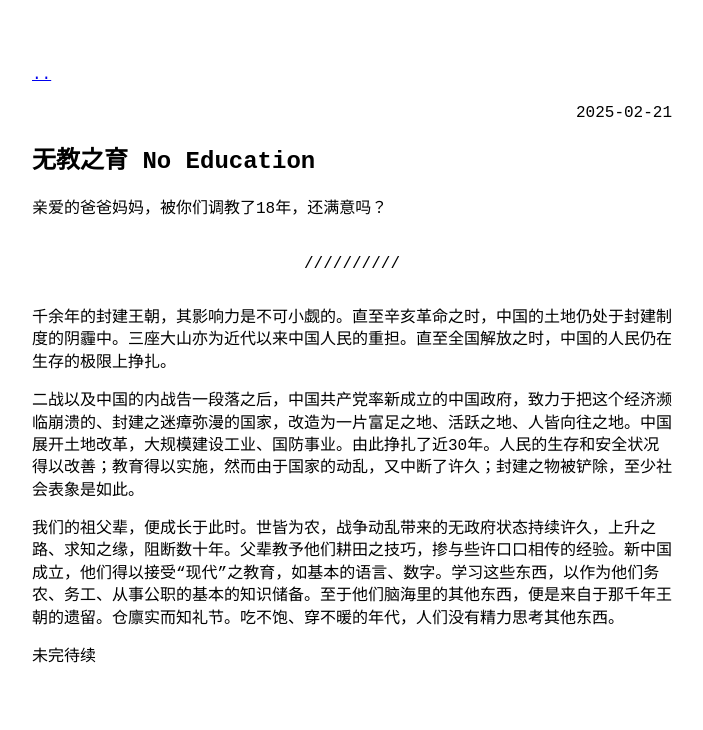
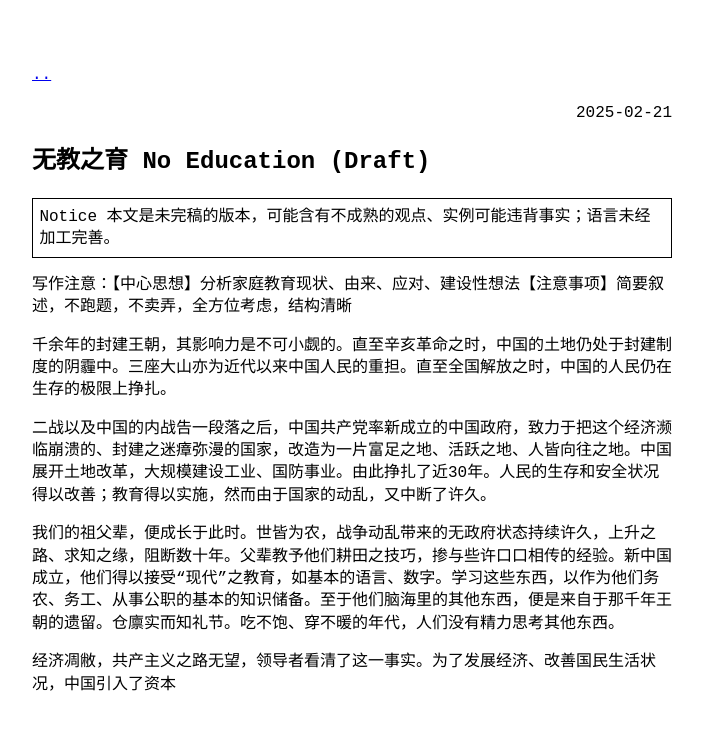
Before and after one commit to szxzip/szxzip.org, a Jekyll site: the page built from _posts/2025-02-21-no-education.md, in a window 1280 px wide. Shown: the top 730 px of the page, without its empty margins (288-991 px from the left). Built offline with Jekyll 4.4.1, drawn with Linux system fonts in a browser that asks for light colours.

Commit message:
new post

```diff
--- a/_posts/2025-02-21-no-education.md
+++ b/_posts/2025-02-21-no-education.md
@@ -1,16 +1,16 @@
 ---
 layout: post
-title: 无教之育 No Education
+title: 无教之育 No Education (Draft)
 ---
 
-亲爱的爸爸妈妈，被你们调教了18年，还满意吗？
+|Notice 本文是未完稿的版本，可能含有不成熟的观点、实例可能违背事实；语言未经加工完善。
 
----
+写作注意：【中心思想】分析家庭教育现状、由来、应对、建设性想法【注意事项】简要叙述，不跑题，不卖弄，全方位考虑，结构清晰
 
 千余年的封建王朝，其影响力是不可小觑的。直至辛亥革命之时，中国的土地仍处于封建制度的阴霾中。三座大山亦为近代以来中国人民的重担。直至全国解放之时，中国的人民仍在生存的极限上挣扎。
 
-二战以及中国的内战告一段落之后，中国共产党率新成立的中国政府，致力于把这个经济濒临崩溃的、封建之迷瘴弥漫的国家，改造为一片富足之地、活跃之地、人皆向往之地。中国展开土地改革，大规模建设工业、国防事业。由此挣扎了近30年。人民的生存和安全状况得以改善；教育得以实施，然而由于国家的动乱，又中断了许久；封建之物被铲除，至少社会表象是如此。
+二战以及中国的内战告一段落之后，中国共产党率新成立的中国政府，致力于把这个经济濒临崩溃的、封建之迷瘴弥漫的国家，改造为一片富足之地、活跃之地、人皆向往之地。中国展开土地改革，大规模建设工业、国防事业。由此挣扎了近30年。人民的生存和安全状况得以改善；教育得以实施，然而由于国家的动乱，又中断了许久。
 
 我们的祖父辈，便成长于此时。世皆为农，战争动乱带来的无政府状态持续许久，上升之路、求知之缘，阻断数十年。父辈教予他们耕田之技巧，掺与些许口口相传的经验。新中国成立，他们得以接受“现代”之教育，如基本的语言、数字。学习这些东西，以作为他们务农、务工、从事公职的基本的知识储备。至于他们脑海里的其他东西，便是来自于那千年王朝的遗留。仓廪实而知礼节。吃不饱、穿不暖的年代，人们没有精力思考其他东西。
 
-未完待续
+经济凋敝，共产主义之路无望，领导者看清了这一事实。为了发展经济、改善国民生活状况，中国引入了资本
```
